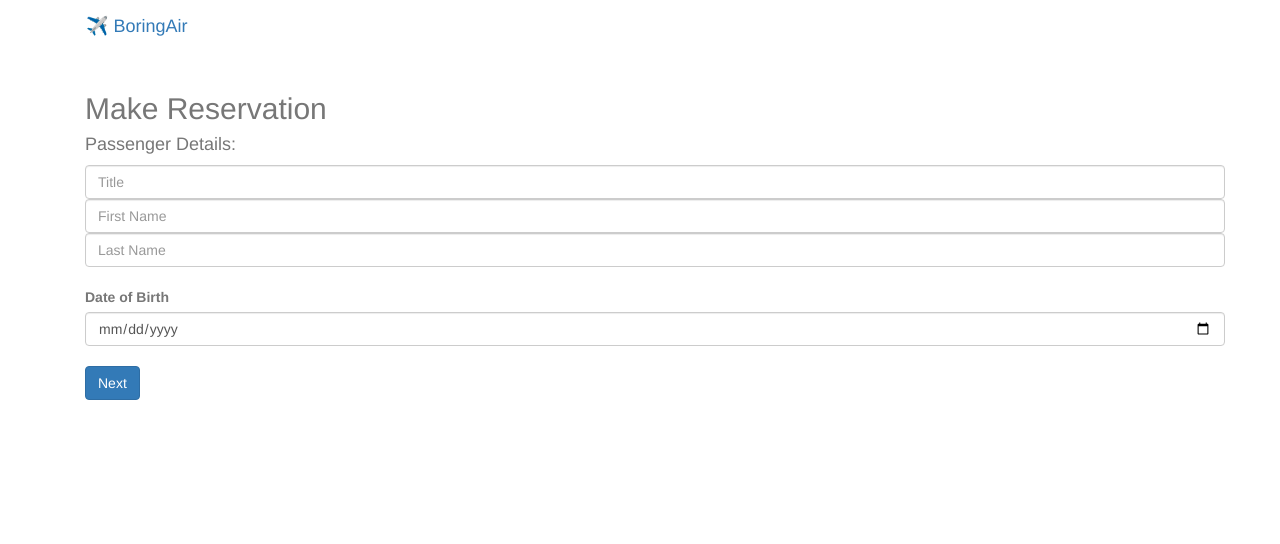
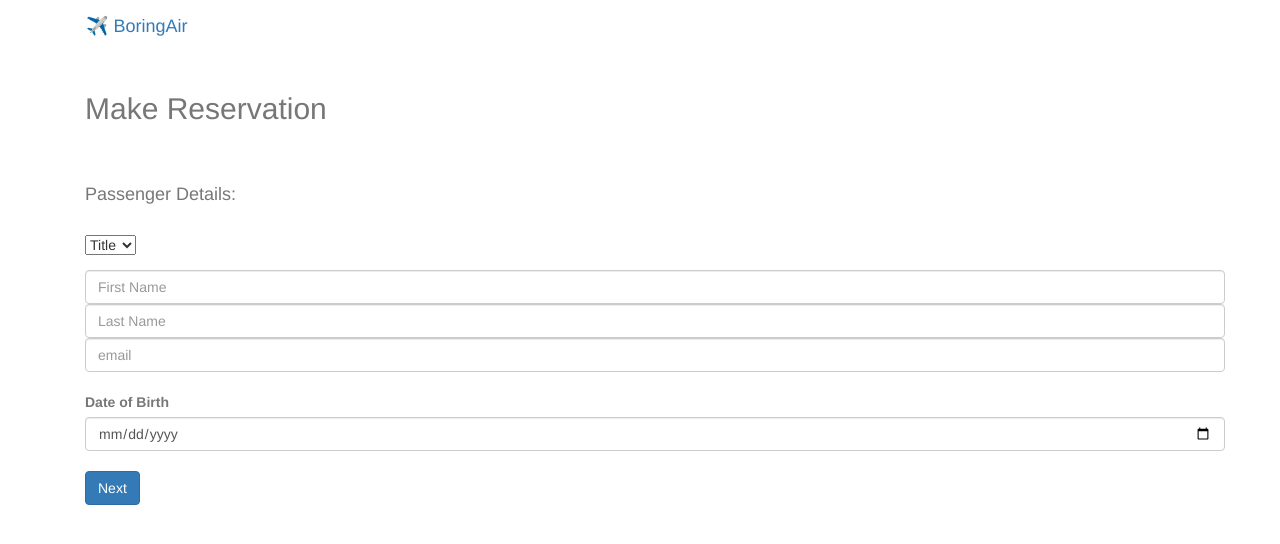
Before and after one commit to RobertStoelhorst/turbo-system, a React (Create React App) app in the folder boring-airlines/: page /booking in a window 1280 px wide. Shown: the top 544 px of the page. Built offline with nearby package versions, Linux system fonts and the light colour scheme; no server answers.

Commit message:
reservation-updated

```diff
--- a/boring-airlines/src/components/Booking.js
+++ b/boring-airlines/src/components/Booking.js
@@ -12,15 +12,17 @@ class Booking extends Component {
       <div class="container">
       <div class="form-group">
         <h2 class="text-muted">Make Reservation</h2>
+        <br/><br/>
         <form>
         <h4 class="text-muted">Passenger Details:</h4>
-        <input class="form-control"
-          placeholder="Title"
-          type="text"
-          name=""
-          required
-          onChange={this.handleChange}
-        />
+        <br/>
+        <select class="form-group">
+          <option selected disabled>Title</option>
+          <option value="Mr">Mr</option>
+          <option value="Mrs">Mrs</option>
+          <option value="Miss">Miss</option>
+          <option value="Ms">Ms</option>
+        </select>
         <input class="form-control"
           placeholder="First Name"
           type="text"
@@ -31,8 +33,14 @@ class Booking extends Component {
         <input class="form-control"
           placeholder="Last Name"
           type="text"
+          name="name"
+          required
+          onChange={this.handleChange}
+        />
+        <input class="form-control"
+          placeholder="email"
+          type="text"
           name="email"
-          required
           onChange={this.handleChange}
         />
         <br/>
@@ -40,7 +48,7 @@ class Booking extends Component {
         <br/>
           <input class="form-control" type="date" id="birthday" name="birthday" required></input>
           <br/>
-          <input class="btn btn-primary" type="submit" value="Next" />
+          <input class="btn btn-primary" type="submit" value="Next"/>
         </form>
         </div>
       </div>
```
